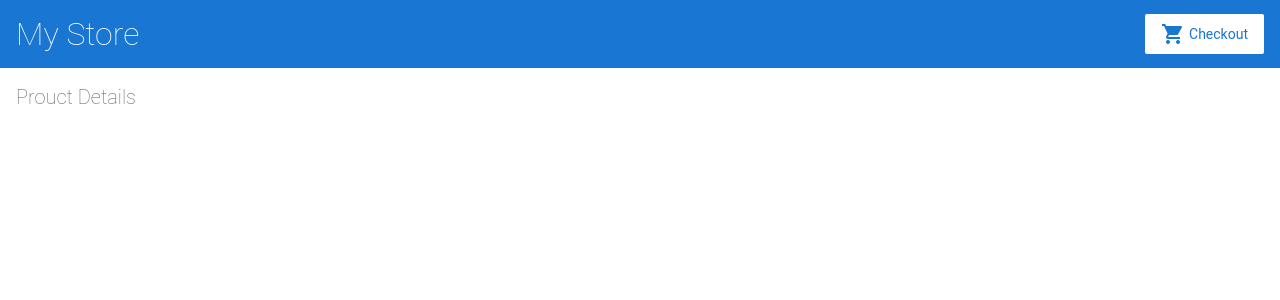
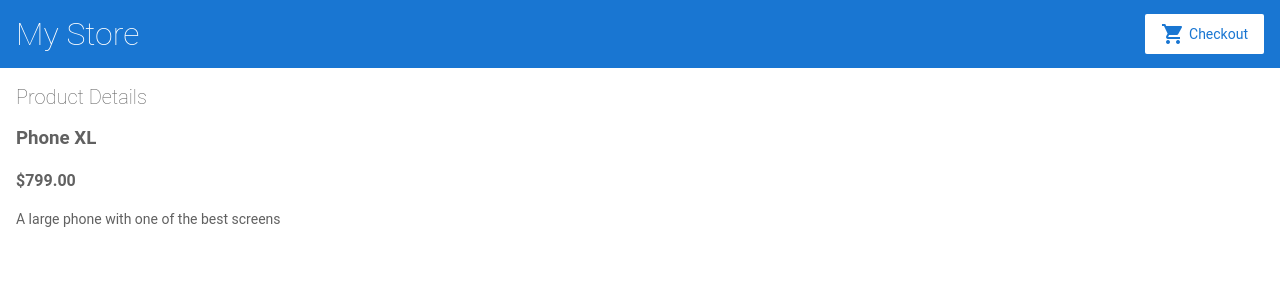
Before and after one commit to rajeshceg3/angular-hello, an Angular app: page /products/1 in a window 1280 px wide. Shown: the top 300 px of the page. Built offline with nearby package versions, Linux system fonts and the light colour scheme.

Commit message:
4 files modified

```diff
--- a/src/app/app.module.ts
+++ b/src/app/app.module.ts
@@ -15,7 +15,7 @@
     ReactiveFormsModule,
     RouterModule.forRoot([
       { path: '', component: ProductListComponent },
-      { path: 'products/:productID', component: ProductDetailsComponent },
+      { path: 'products/:productId', component: ProductDetailsComponent },
     ])
   ],
   declarations: [
--- a/src/app/product-details/product-details.component.html
+++ b/src/app/product-details/product-details.component.html
@@ -1,7 +1,8 @@
-<h2> Prouct Details </h2>
+<h2> Product Details </h2>
 
 <div *ngIf="product">
 <h3> {{ product.name }} </h3>
-
+<h4> {{ product.price | currency }} </h4>
+<p>{{ product.description }}</p>
 
 </div>
--- a/src/app/product-details/product-details.component.ts
+++ b/src/app/product-details/product-details.component.ts
@@ -17,7 +17,7 @@
 ngOnInit(){
   const routeParams = this.route.snapshot.paramMap;
   const productId = Number( routeParams.get('productId'));
-  this.product = products.find((product)=> product.id === productId );
+  this.product = products.find(product => product.id === productId );
 }
 
 }
```
Also changed, not shown: src/app/products.ts (+0 -7 lines).
